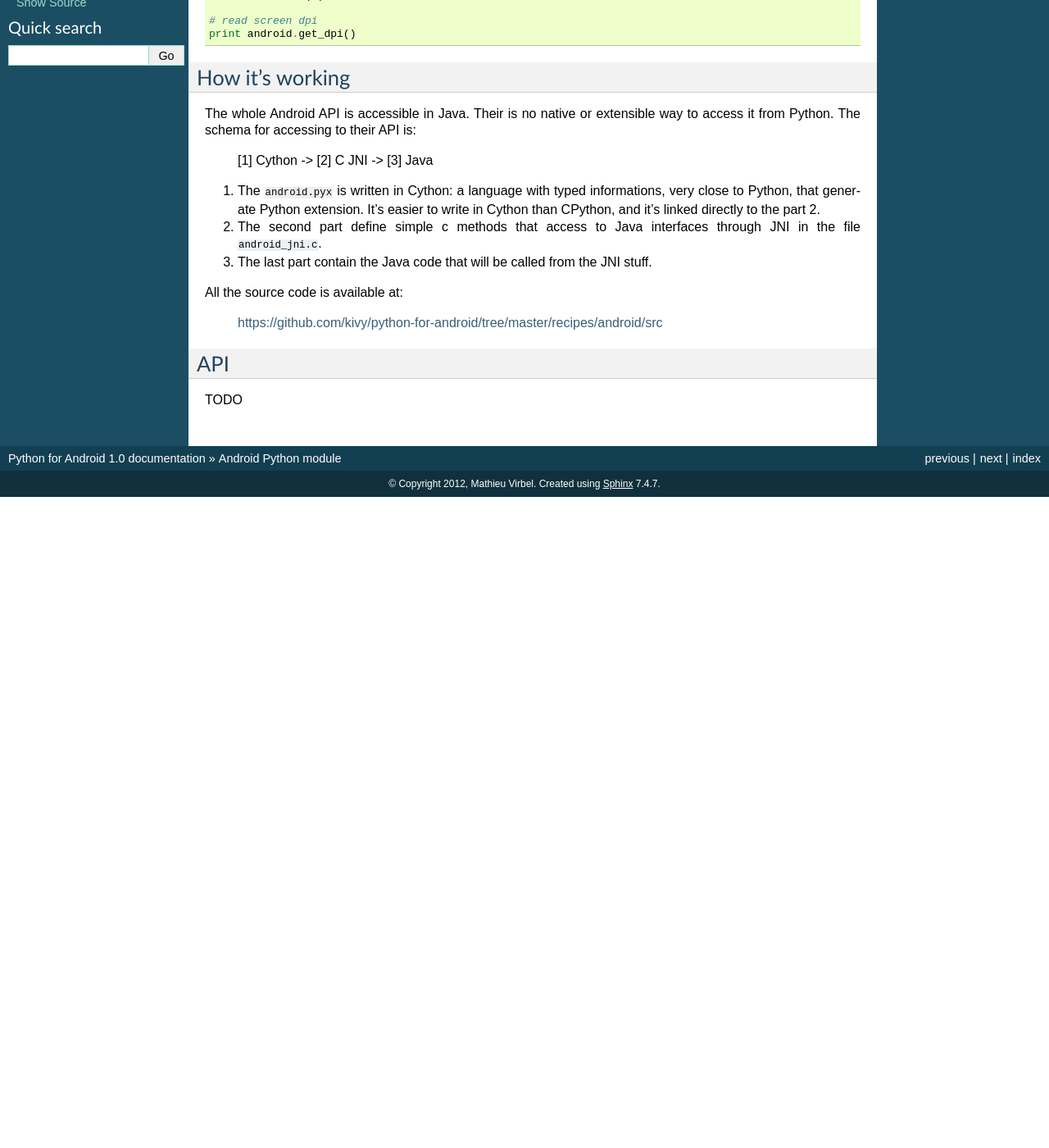
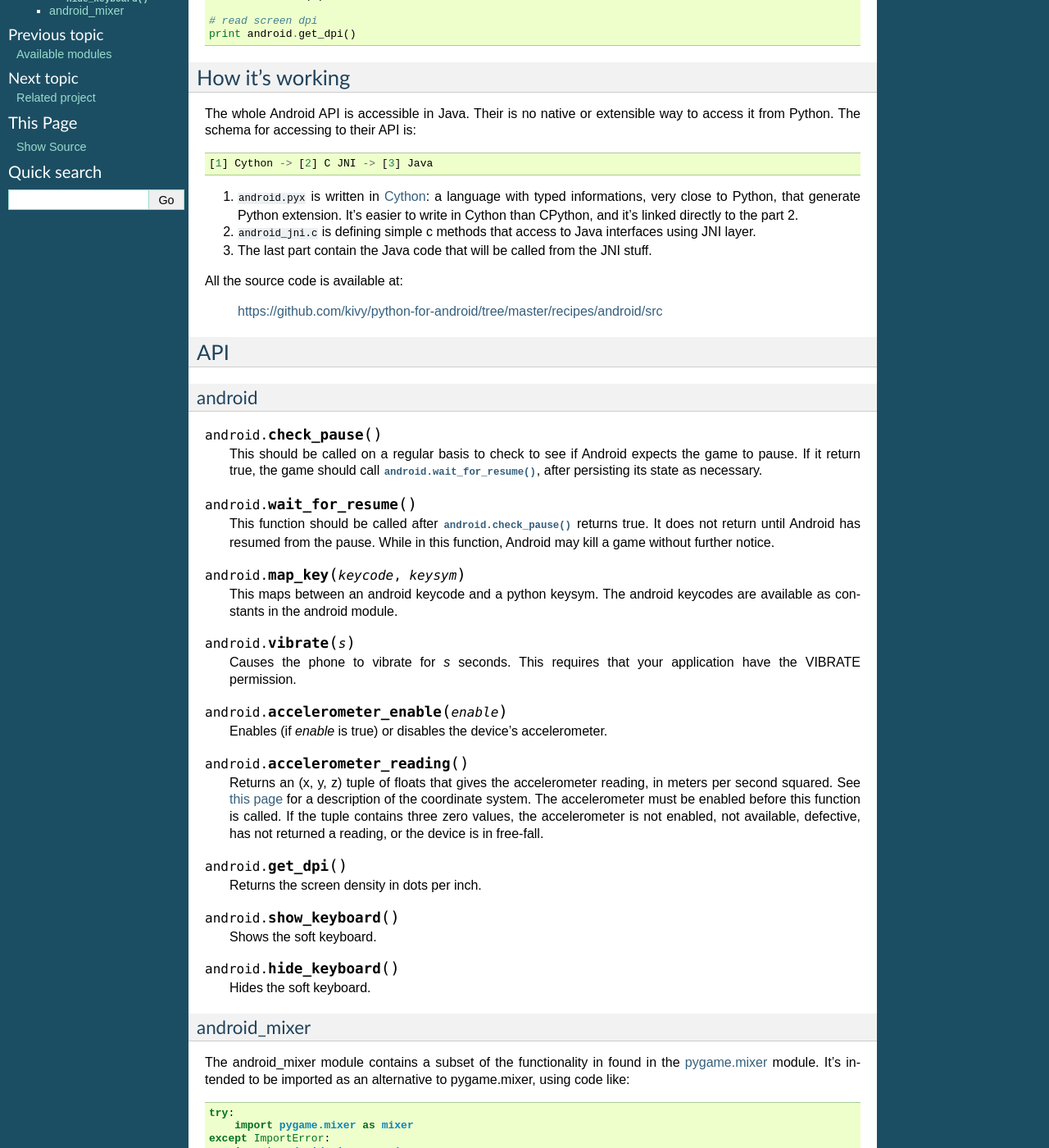
Before and after one commit to NeymarJohn/python-with-android, a Sphinx documentation site: the page built from docs/source/android.rst, in a window 1280 px wide and 1400 px high, scrolled down 293 px. Shown: the whole window at 82% size. Built offline with Sphinx 7.4.7, drawn with Linux system fonts in a browser that asks for light colours; before the commit the page ends 900 px from its top, so only the background shows below that; some of the changed text lies outside the part shown.

Commit message:
add api for android/android_mixer (taken from pgs4a)

```diff
--- a/docs/source/android.rst
+++ b/docs/source/android.rst
@@ -19,12 +19,16 @@
 How it's working
 ----------------
 
-The whole Android API is accessible in Java. Their is no native or extensible way to access it from Python. The schema for accessing to their API is:
+The whole Android API is accessible in Java. Their is no native or extensible way to access it from Python. The schema for accessing to their API is::
 
     [1] Cython -> [2] C JNI -> [3] Java
 
-#. The ``android.pyx`` is written in Cython: a language with typed informations, very close to Python, that generate Python extension. It's easier to write in Cython than CPython, and it's linked directly to the part 2.
-#. The second part define simple c methods that access to Java interfaces through JNI in the file ``android_jni.c``.
+#. ``android.pyx`` is written in `Cython <http://cython.org/>`_: a language
+   with typed informations, very close to Python, that generate Python
+   extension. It's easier to write in Cython than CPython, and it's linked
+   directly to the part 2.
+#. ``android_jni.c`` is defining simple c methods that access to Java
+   interfaces using JNI layer.
 #. The last part contain the Java code that will be called from the JNI stuff.
 
 All the source code is available at:
@@ -35,4 +39,109 @@
 API
 ---
 
-TODO
+android
+~~~~~~~
+
+.. module:: android
+
+.. function:: check_pause()
+
+   This should be called on a regular basis to check to see if Android
+   expects the game to pause. If it return true, the game should
+   call :func:`android.wait_for_resume()`, after persisting its state
+   as necessary.
+
+.. function:: wait_for_resume()
+
+   This function should be called after :func:`android.check_pause()`
+   returns true. It does not return until Android has resumed from
+   the pause. While in this function, Android may kill a game
+   without further notice.
+
+.. function:: map_key(keycode, keysym)
+
+   This maps between an android keycode and a python keysym. The android
+   keycodes are available as constants in the android module.
+
+.. function:: vibrate(s)
+
+   Causes the phone to vibrate for `s` seconds. This requires that your
+   application have the VIBRATE permission.
+
+.. function:: accelerometer_enable(enable)
+
+   Enables (if `enable` is true) or disables the device's accelerometer.
+
+.. function:: accelerometer_reading()
+
+   Returns an (x, y, z) tuple of floats that gives the accelerometer
+   reading, in meters per second squared. See `this page
+   <http://developer.android.com/reference/android/hardware/SensorEvent.html>`_
+   for a description of the coordinate system. The accelerometer must
+   be enabled before this function is called. If the tuple contains
+   three zero values, the accelerometer is not enabled, not available,
+   defective, has not returned a reading, or the device is in
+   free-fall.
+
+.. function:: get_dpi()
+
+   Returns the screen density in dots per inch.
+
+.. function:: show_keyboard()
+
+   Shows the soft keyboard.
+
+.. function:: hide_keyboard()
+
+   Hides the soft keyboard.
+
+android_mixer
+~~~~~~~~~~~~~
+
+.. module:: android_mixer
+
+The android_mixer module contains a subset of the functionality in found
+in the `pygame.mixer <http://www.pygame.org/docs/ref/mixer.html>`_ module. It's
+intended to be imported as an alternative to pygame.mixer, using code like: ::
+
+   try:
+       import pygame.mixer as mixer
+   except ImportError:
+       import android_mixer as mixer
+
+Note that if you're using `kivy.core.audio
+<http://kivy.org/docs/api-kivy.core.audio.html>`_ module, you don't have to do
+anything, all is automatic.
+
+The android_mixer module is a wrapper around the Android MediaPlayer
+class. This allows it to take advantage of any hardware acceleration
+present, and also eliminates the need to ship codecs as part of an
+application.
+
+It has several differences from the pygame mixer:
+
+* The init and pre_init methods work, but are ignored - Android chooses
+  appropriate setting automatically.
+
+* Only filenames and true file objects can be used - file-like objects
+  will probably not work.
+
+* Fadeout does not work - it causes a stop to occur.
+
+* Looping is all or nothing, there's no way to choose the number of
+  loops that occur. For looping to work, the
+  :func:`android_mixer.periodic` function should be called on a
+  regular basis.
+
+* Volume control is ignored.
+
+* End events are not implemented.
+
+* The mixer.music object is a class (with static methods on it),
+  rather than a module. Calling methods like :func:`mixer.music.play`
+  should work.
+
+.. note::
+
+    The android_mixer module hasn't been tested much, and so bugs may be
+    present.
```
